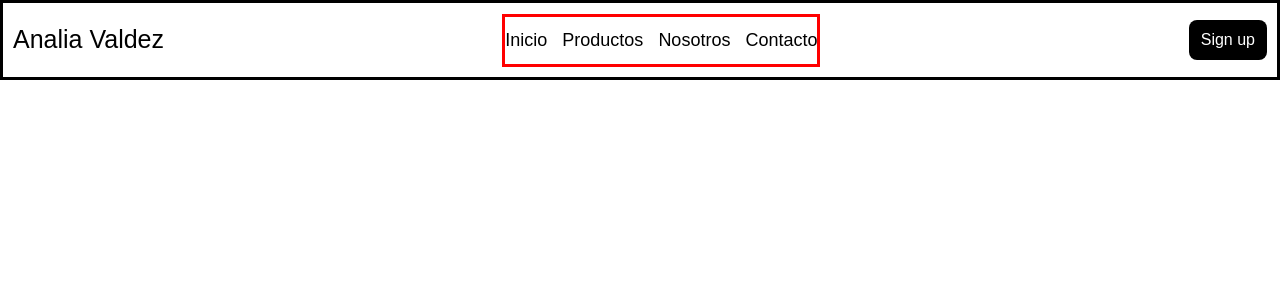
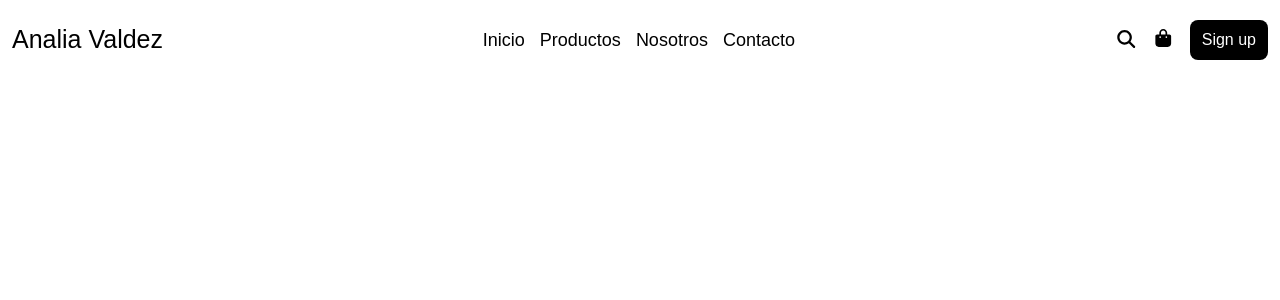
Before and after one commit to MaxiSoriano70/p-cilsa-ana-indumentaria-calzado, a React (Vite) app: page / in a window 1280 px wide. Shown: the top 300 px of the page. Built offline with nearby package versions, Linux system fonts and the light colour scheme.

Commit message:
Se agrego el Font Awesome

```diff
--- a/package.json
+++ b/package.json
@@ -10,6 +10,11 @@
     "preview": "vite preview"
   },
   "dependencies": {
+    "@fortawesome/fontawesome-svg-core": "^7.3.0",
+    "@fortawesome/free-brands-svg-icons": "^7.3.0",
+    "@fortawesome/free-regular-svg-icons": "^7.3.0",
+    "@fortawesome/free-solid-svg-icons": "^7.3.0",
+    "@fortawesome/react-fontawesome": "^3.3.1",
     "react": "^19.2.7",
     "react-dom": "^19.2.7",
     "react-router-dom": "^7.18.0"
--- a/src/components/NavBar.jsx
+++ b/src/components/NavBar.jsx
@@ -1,5 +1,7 @@
 import { useState, useEffect } from 'react';
 import { Link } from 'react-router-dom';
+import { FontAwesomeIcon } from '@fortawesome/react-fontawesome';
+import { faMagnifyingGlass, faBagShopping, faBars } from '@fortawesome/free-solid-svg-icons';
 import style from '../css/NavBar.module.css';
 
 const NavBar = () => {
@@ -75,16 +77,16 @@ const NavBar = () => {
 
                 <div className={style.controlesUsuario}>
                     <Link className={style.iconoMenu} to="/buscar">
-                        <i className="fa-solid fa-magnifying-glass"></i>
+                        <FontAwesomeIcon icon={faMagnifyingGlass} />
                     </Link>
                     <Link className={style.iconoMenu} to="/carrito">
-                        <i className="fa-solid fa-bag-shopping"></i>
+                        <FontAwesomeIcon icon={faBagShopping} />
                     </Link>
 
                     {!isMobile && btnSignUp}
 
-                    <button id="btnMenu" className={style.btnControlMenu + " "+style.btnMenu} onClick={toggleMenu}>
-                        <i className="fa-solid fa-bars"></i>
+                    <button id="btnMenu" className={style.btnControlMenu + " " + style.btnMenu} onClick={toggleMenu}>
+                        <FontAwesomeIcon icon={faBars} />
                     </button>
                 </div>
             </section>
--- a/src/css/NavBar.module.css
+++ b/src/css/NavBar.module.css
@@ -26,11 +26,6 @@ header{
     height: 100%;
     margin: 0 auto;
     padding: 0 10px;
-    border: solid 3px black;
-}
-
-.logo{
-
 }
 
 .linkLogo:link,
@@ -44,7 +39,6 @@ header{
 
 .menuOpciones{
     height: auto;
-    border: solid 3px red;
 }
 
 .menuOpciones .menuUl{
```
Also changed, not shown: 1 other file (tests, documents, lock files or other folders).
